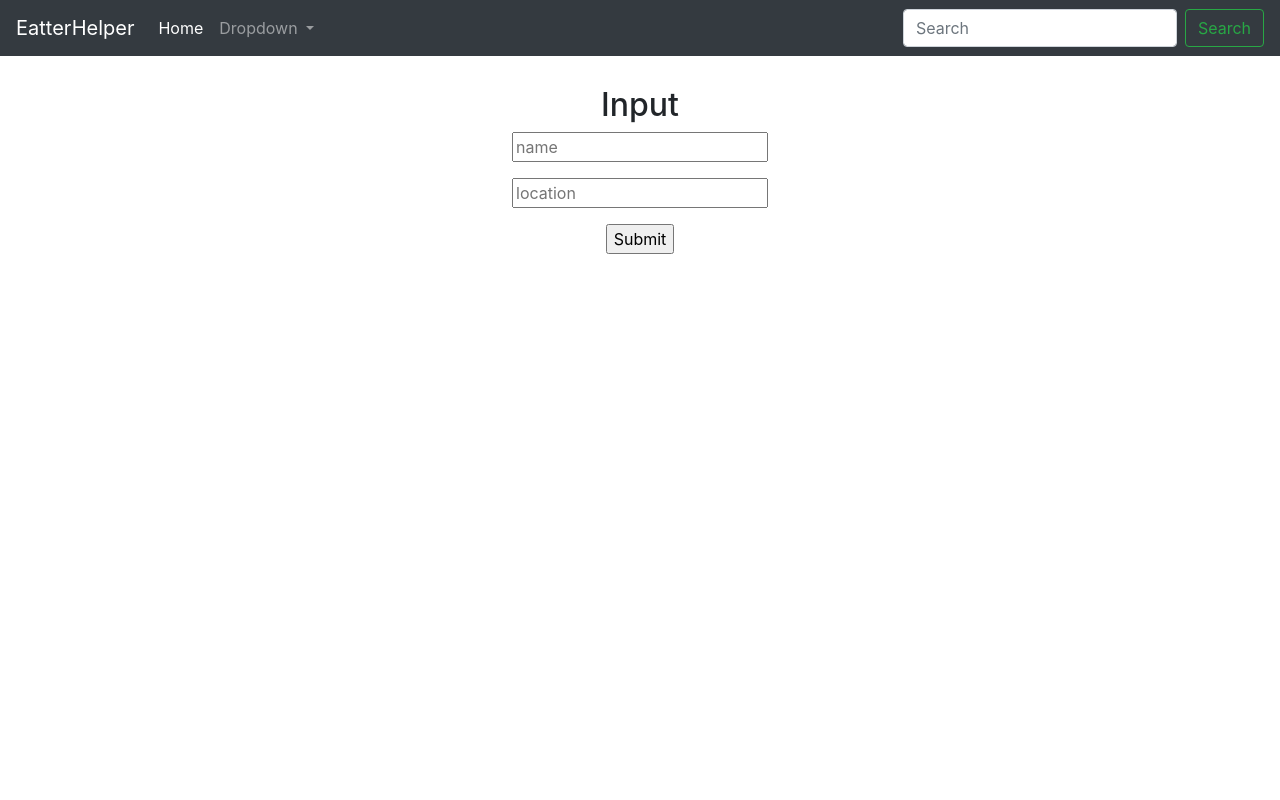
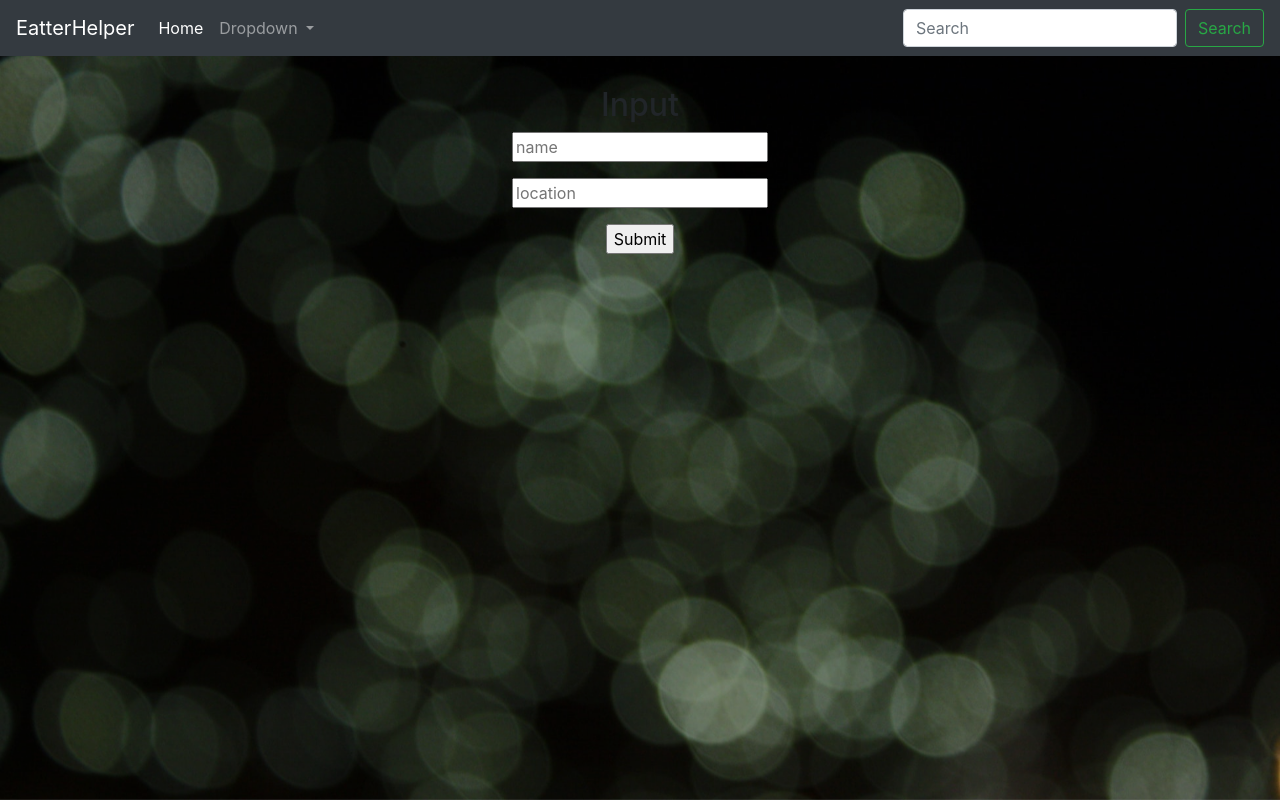
Before and after one commit to lynkeib/EatterHelper, a Django app: page /search/ in a window 1280 px wide. Run offline with Django 3.2, Linux system fonts and the light colour scheme; some libraries are stand-ins or nearby versions.

Commit message:
Image Background fot input page

```diff
--- /dev/null
+++ b/EatterHelper/static/css/index.css
@@ -0,0 +1,68 @@
+.slideshow {
+  position: fixed;
+  width: 100%;
+  height: 100%;
+  top: 0;
+  left: 0;
+  z-index: -2;
+  list-style: none;
+  margin: 0;
+  padding: 0;
+}
+
+.slideshow li {
+  width: 100%;
+  height: 100%;
+  position: absolute;
+  top: 0;
+  left: 0;
+  background-size: cover;
+  background-position: 50% 50%;
+  background-repeat: no-repeat;
+  opacity: 0;
+  z-index: -2;
+  animation: imageAnimation 50s linear infinite;
+}
+
+
+.slideshow li:nth-child(1) {
+  background-image: url(../img/1.jpeg);
+}
+.slideshow li:nth-child(2) {
+  background-image: url(../img/2.jpeg);
+  animation-delay: 10s;
+}
+.slideshow li:nth-child(3) {
+  background-image: url(../img/3.jpeg);
+  animation-delay: 20s;
+}
+.slideshow li:nth-child(4) {
+  background-image: url(../img/4.jpeg);
+  animation-delay: 30s;
+}
+.slideshow li:nth-child(5) {
+  background-image: url(../img/5.jpeg);
+  animation-delay: 40s;
+}
+
+@keyframes imageAnimation {
+  0% {
+    opacity: 0;
+    animation-timing-function: ease-in;
+  }
+  10% {
+    opacity: 1;
+    animation-timing-function: ease-out;
+  }
+  20% {
+    opacity: 1
+  }
+  30% {
+    opacity: 0
+  }
+}
+
+/* Older browser support - .no-cssanimations class added by modernizr */
+.no-cssanimations .slideshow li {
+	opacity: 1;
+}
--- a/EatterHelper/static/css/show.css
+++ b/EatterHelper/static/css/show.css
@@ -5,3 +5,13 @@
 .thumbnail {
 	padding:0;
 }
+
+#curtain {
+    background-color:rgba(0,0,0,.3);
+    position:fixed;
+    top:0px;
+    left:0px;
+    z-index:-1;
+    min-height:100%;
+    min-width:100%;
+}
--- a/EatterHelper/templates/index.html
+++ b/EatterHelper/templates/index.html
@@ -1,5 +1,7 @@
+{% load static %}
 {% include "partials/header.html" %}
 
+<div id="curtain"></div>
 <div class="container" style="margin-top:30px;">
     <form class="text-center" method="POST" action="{% url 'yelpapi' %}">
         <h2>Input</h2>
@@ -13,6 +15,13 @@
             <input type="submit"/>
         </div>
     </form>
+    <ul class="slideshow">
+      <li></li>
+      <li></li>
+      <li></li>
+      <li></li>
+      <li></li>
+    </ul>
 </div>
 
 {% include "partials/footer.html" %}
--- a/EatterHelper/templates/partials/header.html
+++ b/EatterHelper/templates/partials/header.html
@@ -8,6 +8,7 @@
     <link href="https://stackpath.bootstrapcdn.com/bootstrap/4.4.1/css/bootstrap.min.css" rel="stylesheet"
           integrity="sha384-Vkoo8x4CGsO3+Hhxv8T/Q5PaXtkKtu6ug5TOeNV6gBiFeWPGFN9MuhOf23Q9Ifjh" crossorigin="anonymous">
     <link rel="stylesheet" type="text/css" href="{% static 'css/show.css' %}"/>
+    <link rel="stylesheet" type="text/css" href="{% static 'css/index.css' %}"/>
 
 </head>
 <body>
```
Also changed, not shown: EatterHelper/static/img/1.jpeg (added), EatterHelper/static/img/2.jpeg (added), EatterHelper/static/img/3.jpeg (added), EatterHelper/static/img/4.jpeg (added), EatterHelper/static/img/5.jpeg (added), 1 other file.
